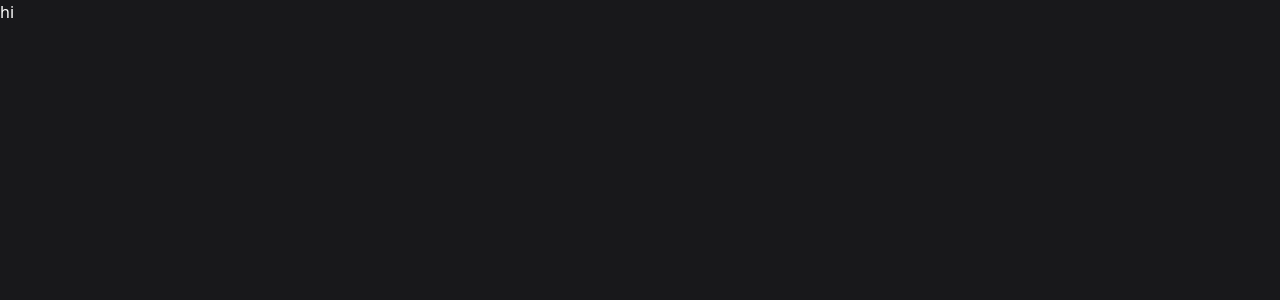
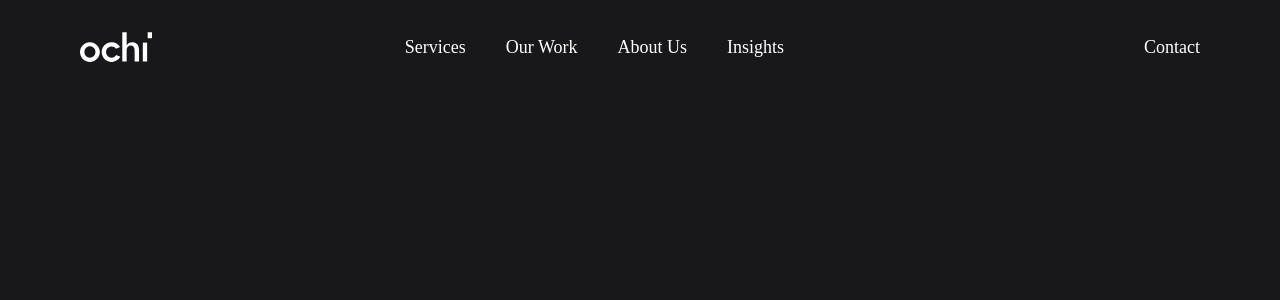
Before and after one commit to attiqrehman-ar/Ochi--react, a React (Vite) app: page / in a window 1280 px wide. Shown: the top 300 px of the page. Built offline with nearby package versions, Linux system fonts and the light colour scheme.

Commit message:
create Navbar

```diff
--- a/src/App.jsx
+++ b/src/App.jsx
@@ -1,9 +1,8 @@
 import React from 'react'
-import './components/Navbar'
 import Navbar from './components/Navbar'
 function App() {
   return (
-    <div className='w-full h-screen bg-zinc-900'>
+    <div className='w-full h-screen bg-zinc-900 text-white'>
 
 <Navbar />
     </div>
--- a/src/components/Navbar.jsx
+++ b/src/components/Navbar.jsx
@@ -2,10 +2,32 @@
 
 function Navbar() {
   return (
-    <div className='text-white '>
-      hi
-    </div>
+<div className=' fixed z-[999] w-full px-20 py-8 font-[NueueMontreal] justify-between flex items-center'>
+  <div className='logo'>
+    <h3>
+        <svg width="72" height="30" viewBox="0 0 72 30" fill="none" xmlns="http://www.w3.org/2000/svg">
+									<path d="M9.8393 10.2032C4.22951 10.3257 -0.0459221 14.7356 0.000372391 20.2752C0.0412204 25.3548 4.57808 30.3608 10.6862 29.9226C15.5145 29.5768 19.9015 25.4119 19.8525 20.0057C19.8035 14.5995 15.1904 10.0916 9.8393 10.2032ZM9.89649 25.7005C6.87101 25.7005 4.39834 23.1144 4.40924 19.9839C4.39525 19.2507 4.52792 18.522 4.79947 17.8407C5.07102 17.1594 5.47597 16.5392 5.99056 16.0164C6.50515 15.4937 7.11902 15.0789 7.79613 14.7966C8.47324 14.5142 9.19995 14.3698 9.93362 14.372C10.6673 14.3742 11.3931 14.5228 12.0686 14.8092C12.744 15.0956 13.3554 15.514 13.8668 16.0398C14.3783 16.5656 14.7796 17.1882 15.0471 17.8711C15.3146 18.554 15.4429 19.2834 15.4246 20.0166C15.4409 23.1008 12.9111 25.7059 9.88832 25.7005H9.89649Z" fill="currentColor"></path>
+									<path d="M62.8086 29.4855H67.1222V10.6372H62.8086V29.4855Z" fill="currentColor"></path>
+									<path d="M67.6816 0.172852V6.13439H71.5322C71.6738 6.13439 71.8046 6.13439 72.0006 6.11534V0.172852H67.6816Z" fill="currentColor"></path>
+									<path d="M31.5648 25.7016C28.5393 25.7016 26.0667 23.1156 26.0776 19.9851C26.0936 18.5291 26.6764 17.1366 27.7023 16.1029C28.7282 15.0692 30.1166 14.4757 31.573 14.4482C32.4198 14.4541 33.2537 14.6557 34.0095 15.0373C34.7654 15.4188 35.4227 15.97 35.9301 16.6477L40.0667 15.0144C38.2884 12.0853 35.0669 10.1145 31.4995 10.1989C25.8897 10.3214 21.6142 14.7313 21.6605 20.2709C21.7014 25.3505 26.2382 30.3565 32.3464 29.9183C33.9908 29.7803 35.5761 29.2408 36.9631 28.347C38.3501 27.4532 39.4963 26.2326 40.3009 24.7924L36.2542 22.9931C35.7705 23.8086 35.0851 24.486 34.2638 24.9604C33.4426 25.4347 32.5132 25.69 31.5648 25.7016Z" fill="currentColor"></path>
+									<path d="M52.4097 10.1387C51.2512 10.1119 50.1066 10.3947 49.0941 10.958C48.0816 11.5212 47.2379 12.3445 46.6501 13.3427V0.172852H42.293V29.4688H46.6501C46.6501 29.1721 46.6501 18.7816 46.6501 18.7816C46.6501 15.6946 47.8619 13.4352 50.8084 13.4352C54.6046 13.4352 54.6209 17.4178 54.6209 19.6962C54.6209 22.9165 54.6209 25.5189 54.6209 28.7393V29.4987H59.0271C59.0271 29.3708 59.0488 29.2728 59.0488 29.1721C59.0488 25.5108 59.0951 21.8522 59.0325 18.1909C58.9916 15.6538 58.5015 10.1387 52.4097 10.1387Z" fill="currentColor"></path>
+		</svg>
+        </h3>
+  </div>
+<div className="links flex gap-10">
+  {["services", "Our Work", "About Us", "Insights", "Contact"].map((link, index) => (
+    <a
+      key={index}
+      className={`text-lg capitalize font-regular ${index === 4 && "ml-80"}`}
+    >
+      {link}
+    </a>
+  ))}
+</div>
+
+</div>
   )
 }
 
+
 export default Navbar
```
